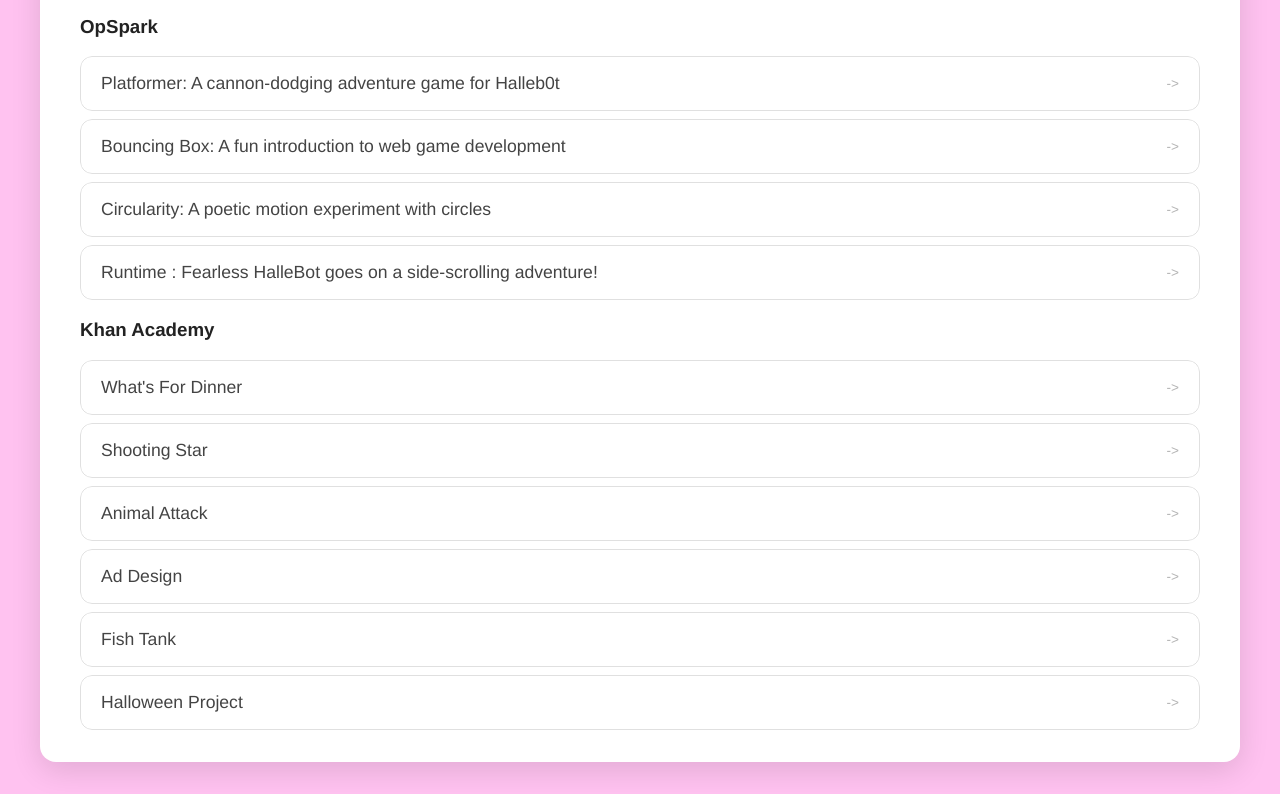
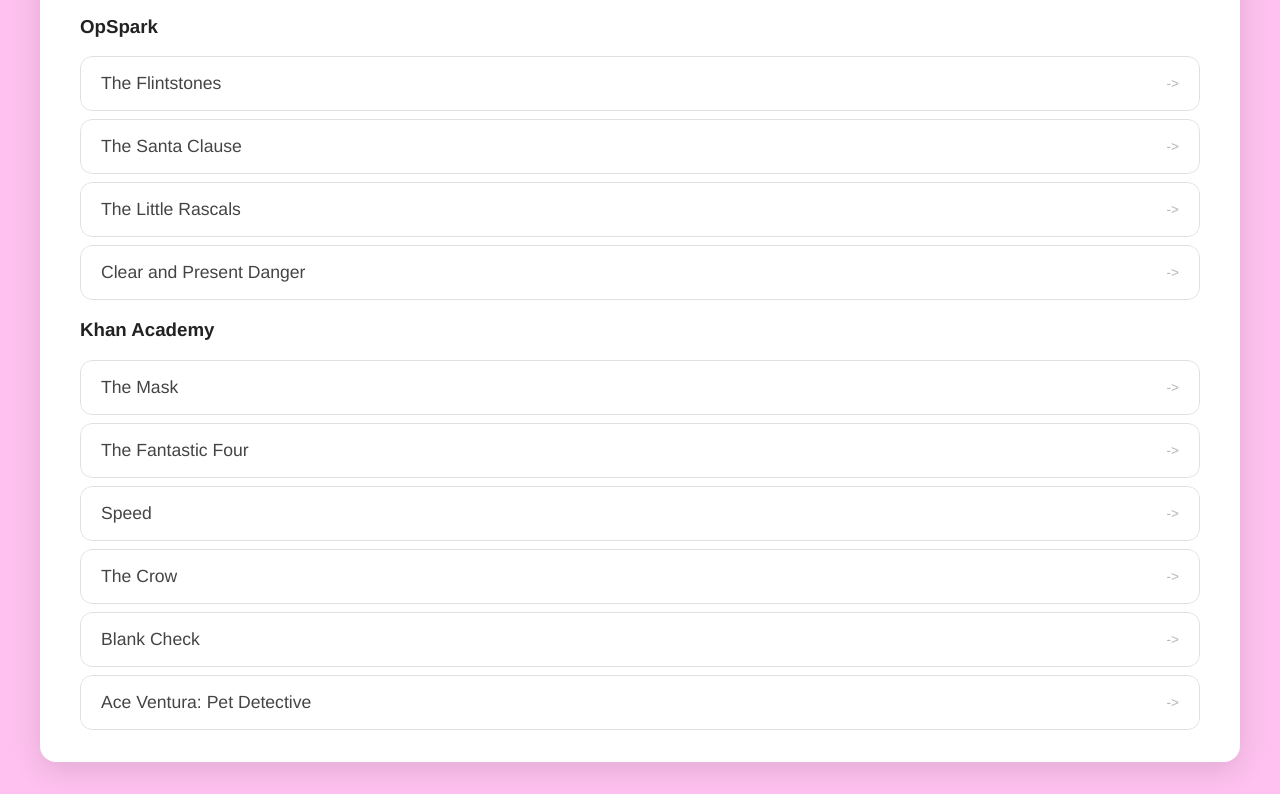
Before and after one commit to benjaminrodriguez9312/benjaminrodriguez9312.github.io, a plain HTML site: page portfolio.html in a window 1280 px wide. Shown: the part 216-1010 px from the top of the page. Drawn offline with Linux system fonts and the light colour scheme.

Commit message:
Changed names

```diff
--- a/portfolio.html
+++ b/portfolio.html
@@ -23,37 +23,37 @@
         <h3>OpSpark</h3>
         <ul class = "portfolio" id = "opspark">
           <li>
-            <a href="fsd-projects/platformer/" target = "_blank">Platformer: A cannon-dodging adventure game for Halleb0t</a>
+            <a href="fsd-projects/platformer/" target = "_blank">The Flintstones</a>
           </li>
           <li>
-            <a href="fsd-projects/bouncing-box/" target = "_blank">Bouncing Box: A fun introduction to web game development</a>
+            <a href="fsd-projects/bouncing-box/" target = "_blank">The Santa Clause</a>
           </li>
           <li>
-            <a href="fsd-projects/circularity/" target = "_blank">Circularity: A poetic motion experiment with circles</a>
+            <a href="fsd-projects/circularity/" target = "_blank">The Little Rascals</a>
           </li>
           <li>
-            <a href="fsd-projects/runtime/" target = "_blank">Runtime : Fearless HalleBot goes on a side-scrolling adventure!</a>
+            <a href="fsd-projects/runtime/" target = "_blank">Clear and Present Danger</a>
         </li>
         </ul>
         <h3>Khan Academy</h3>
         <ul class = "portfolio" id = "khan">
           <li>
-            <a href="https://www.khanacademy.org/computer-programming/spin-off-of-project-whats-for-dinner-my-dinner/6626248211415040" target = "_blank">What's For Dinner</a>
+            <a href="https://www.khanacademy.org/computer-programming/spin-off-of-project-whats-for-dinner-my-dinner/6626248211415040" target = "_blank">The Mask</a>
           </li>
           <li>
-            <a href="https://www.khanacademy.org/computer-programming/spin-off-of-project-shooting-star-hollow-purple/5297930388226048" target = "_blank">Shooting Star</a>
+            <a href="https://www.khanacademy.org/computer-programming/spin-off-of-project-shooting-star-hollow-purple/5297930388226048" target = "_blank">The Fantastic Four</a>
           </li>
           <li>
-            <a href="https://www.khanacademy.org/computer-programming/spin-off-of-project-animal-attack-hunting-ducks/6729427821379584" target = "_blank">Animal Attack</a>
+            <a href="https://www.khanacademy.org/computer-programming/spin-off-of-project-animal-attack-hunting-ducks/6729427821379584" target = "_blank">Speed</a>
           </li>
           <li>
-            <a href="https://www.khanacademy.org/computer-programming/spin-off-of-project-ad-design/6088181318795264" target = "_blank">Ad Design</a>
+            <a href="https://www.khanacademy.org/computer-programming/spin-off-of-project-ad-design/6088181318795264" target = "_blank">The Crow</a>
           </li>
           <li>
-            <a href="https://www.khanacademy.org/computer-programming/the-heavily-armored-mobile-military-cannon-on-treads-made-for-the-express-purpose-of-housing-aquatic-beings/6059729496162304" target = "_blank">Fish Tank</a>
+            <a href="https://www.khanacademy.org/computer-programming/the-heavily-armored-mobile-military-cannon-on-treads-made-for-the-express-purpose-of-housing-aquatic-beings/6059729496162304" target = "_blank">Blank Check</a>
           </li>
           <li>
-            <a href="https://www.khanacademy.org/computer-programming/rodriguez_halloween-project/5089237889040384" target = "_blank">Halloween Project</a>
+            <a href="https://www.khanacademy.org/computer-programming/rodriguez_halloween-project/5089237889040384" target = "_blank">Ace Ventura: Pet Detective</a>
           </li>
         </ul>
        </div>
```
Also changed, not shown: index.html (+3 -3 lines).
